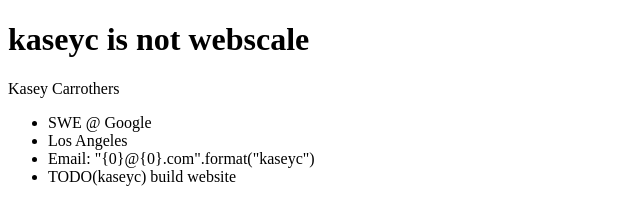
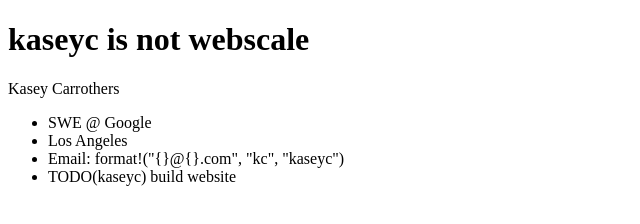
Before and after one commit to kaseyc/kaseyc.github.io, a plain HTML site: page index.html in a window 1280 px wide. Shown: the full height of the page, 0-640 px from the left. Drawn offline with Linux system fonts and the light colour scheme.

Commit message:
Rewrite it in Rust

```diff
--- a/index.html
+++ b/index.html
@@ -9,7 +9,7 @@
  <ul>
   <li>SWE @ Google</li>
   <li>Los Angeles</li>
-  <li>Email: "{0}@{0}.com".format("kaseyc")</li>
+  <li>Email: format!("{}@{}.com", "kc", "kaseyc")</li>
   <li>TODO(kaseyc) build website</li>
 </ul>
 </body>
```
